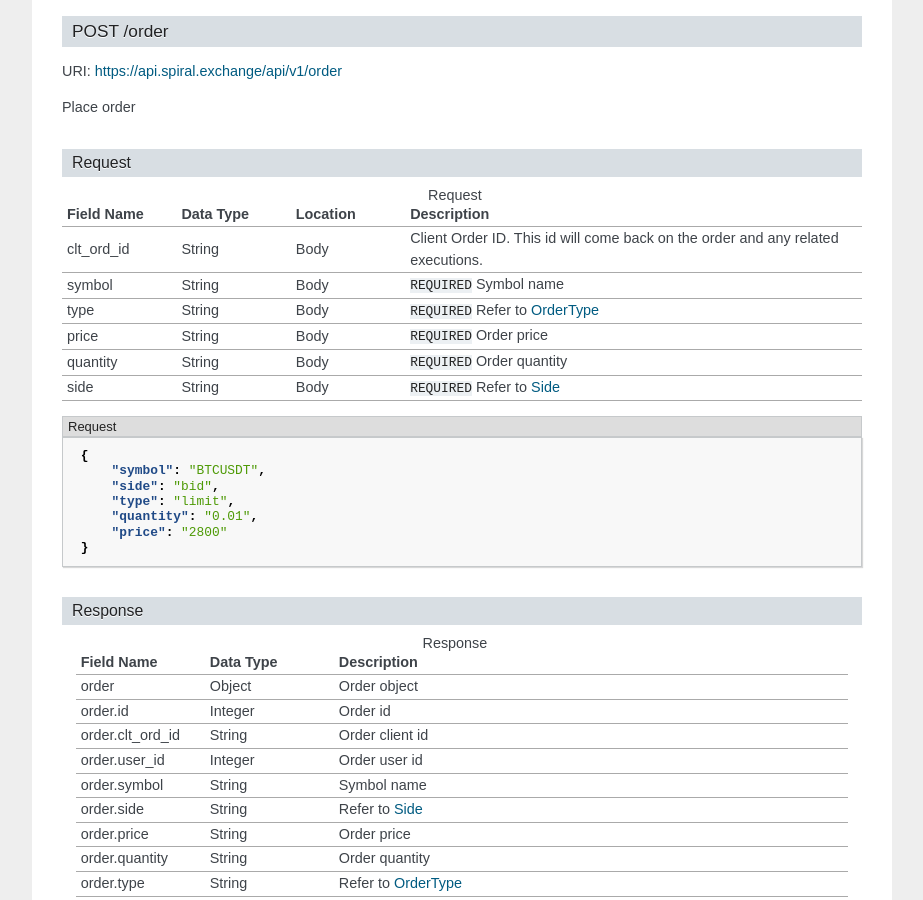
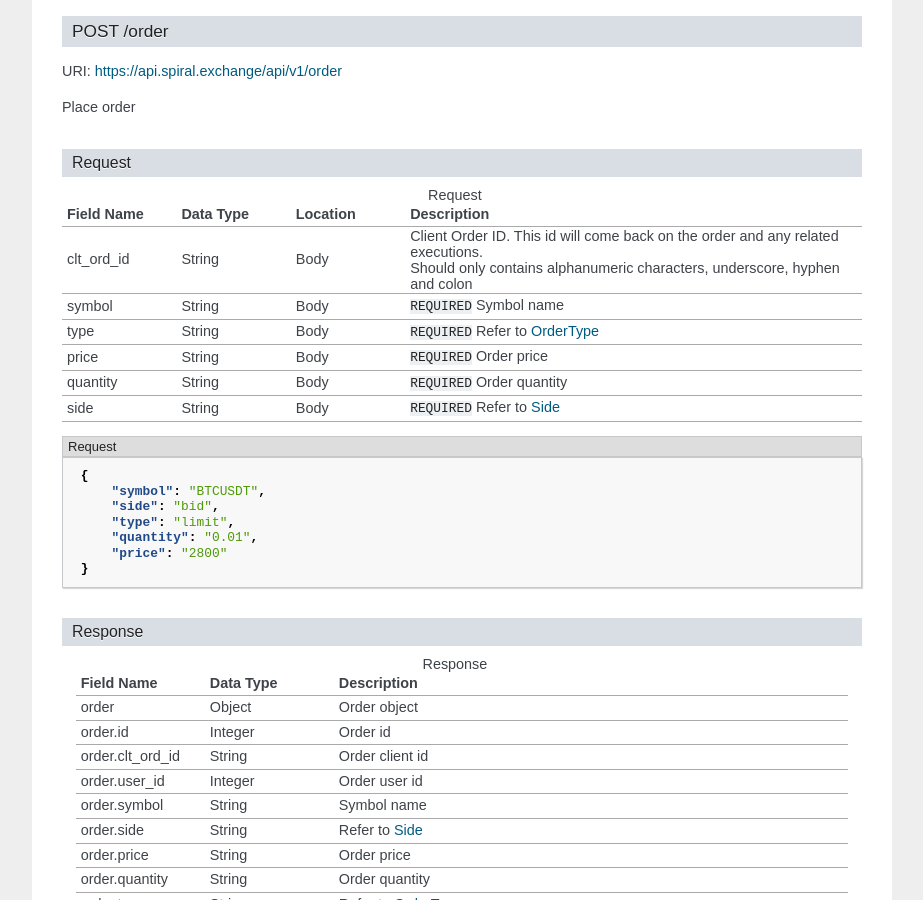
Before and after one commit to spiralexchange/spiral-api-docs, a Sphinx documentation site: the page built from docs/http_api.rst, in a window 1280 px wide and 900 px high, scrolled down 8106 px. Shown: the whole window, without its empty margins (198-1121 px from the left). Built offline with Sphinx 7.4.7, drawn with Linux system fonts in a browser that asks for light colours; formulas are drawn with MathJax 3.

Commit message:
add client order id verification requirement

```diff
--- a/docs/http_api.rst
+++ b/docs/http_api.rst
@@ -476,7 +476,8 @@ Request
     :header: "Field Name", "Data Type", "Location", "Description"
     :widths: 20, 20, 20, 80
 
-    "clt_ord_id", "String", "Body", "Client Order ID. This id will come back on the order and any related executions."
+    "clt_ord_id", "String", "Body", "| Client Order ID. This id will come back on the order and any related executions.
+    | Should only contains alphanumeric characters, underscore, hyphen and colon"
     "symbol", "String", "Body", "``REQUIRED`` Symbol name"
     "type", "String", "Body", "``REQUIRED`` Refer to :doc:`OrderType <./dict>`"
     "price", "String", "Body", "``REQUIRED`` Order price"
```
